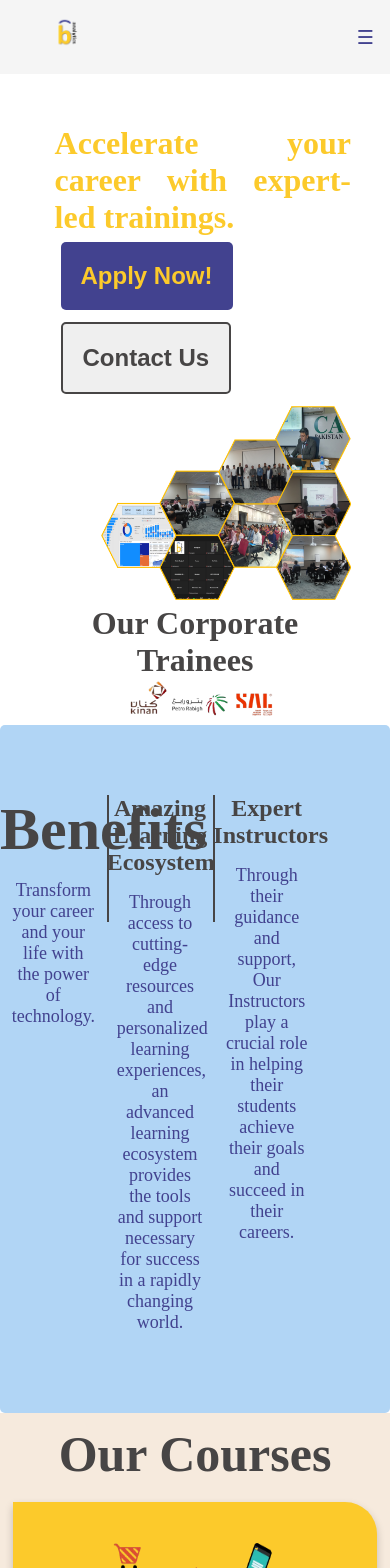
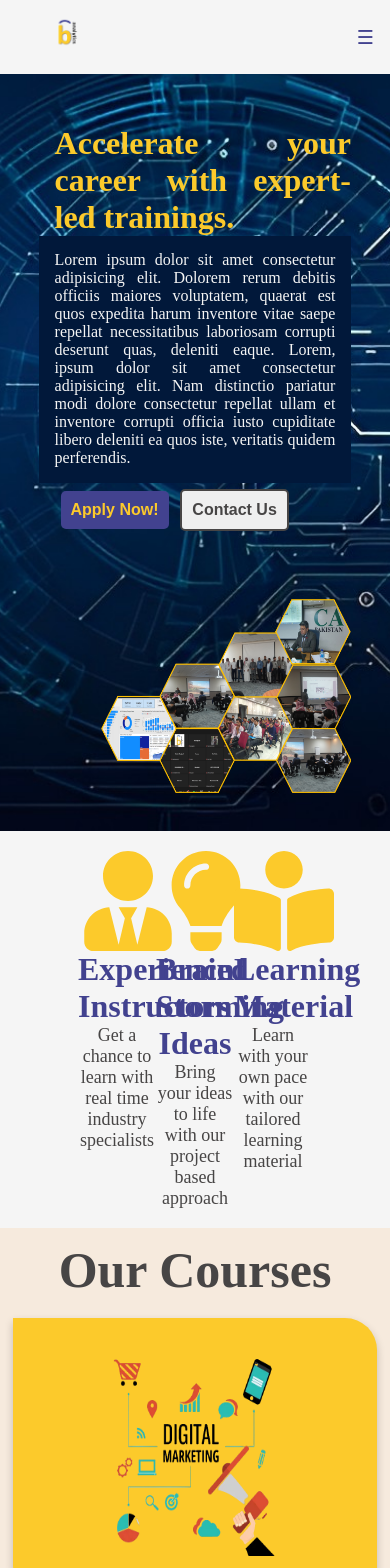
Before and after one commit to HasnatBajwa/BrainAnalytics, a React (Create React App) app: page / in a window 390 px wide. Shown: the top 1568 px of the page. Built offline with nearby package versions, Linux system fonts and the light colour scheme.

Commit message:
updated tagline

```diff
--- a/src/Components/Navbar/Navbar.css
+++ b/src/Components/Navbar/Navbar.css
@@ -14,6 +14,9 @@
     color: var(--darkblue);
     width: 100%;
     padding: 0%;
+    position: fixed;
+    top: 0;
+    z-index: 1;
 }
 
 .home {
--- a/src/Modules/Benefits/Benefits.jsx
+++ b/src/Modules/Benefits/Benefits.jsx
@@ -1,43 +1,41 @@
 import React from "react";
 import "./BenefitsStyles.css";
 import { Grid } from "@material-ui/core";
+import { FaUserTie, FaLightbulb, FaBookReader } from 'react-icons/fa';
+import { FcIdea } from 'react-icons/fc';
+
 
 
 const Benefits = () => {
   return (
     <div className="benefits-container">
-      <Grid className="benefits-data" container justifyContent="center">
+      <Grid container justifyContent="center">
         <Grid item xs={4} sm={4} md={4}>
-          <h1 data-aos="fade-right" className="benefits-heading-1">
-            Benefits
-          </h1>
-          <p className="benefits-txt">
-            Transform your career and your life with the power of technology.
-          </p>
+          <div className="benefits-details">
+            <FaUserTie className="benefits-icon"/>
+            <h1 className="benefits-heading">Experienced Instructors</h1>
+            <p className="benefits-txt">
+              Get a chance to learn with real time industry specialists
+            </p>
+          </div>
         </Grid>
         <Grid item xs={4} sm={4} md={4}>
-          <div className="benefits-bar"> </div>
-          <h2 data-aos="fade-up" className="benefits-heading-2">
-            Amazing Learning Ecosystem
-          </h2>
-          <p className="benefits-txt">
-            Through access to cutting-edge resources and personalized learning
-            experiences, an advanced learning ecosystem provides the tools and
-            support necessary for success in a rapidly changing world.
-          </p>
+          <FaLightbulb className="benefits-icon"/>
+          <h1 className="benefits-heading">Brain Storming Ideas</h1>
+            <p className="benefits-txt">
+              Bring your ideas to life with our project based approach
+            </p>
         </Grid>
         <Grid item xs={4} sm={4} md={4}>
-          <div className="benefits-bar"> </div>
-          <h2 data-aos="fade-left" className="benefits-heading-2">
-            Expert Instructors
-          </h2>
-          <p className="benefits-txt">
-            Through their guidance and support, Our Instructors play a crucial
-            role in helping their students achieve their goals and succeed in
-            their careers.
-          </p>
+          <FaBookReader className="benefits-icon"/>
+          <h1 className="benefits-heading">Learning Material</h1>
+            <p className="benefits-txt">
+              Learn with your own pace with our tailored learning material
+            </p>
         </Grid>
+
       </Grid>
+
     </div>
   );
 };
--- a/src/Modules/Benefits/BenefitsStyles.css
+++ b/src/Modules/Benefits/BenefitsStyles.css
@@ -4,58 +4,37 @@
   --darkblue: rgb(66, 66, 143);
   --text: rgb(71, 69, 69);
 }
-.benefits-container {
-  background-color: var(--blue);
-  padding-top: 70px;
-  padding-bottom: 70px;
-  padding-right: 70px;
+.benefits-container{
+  background-color: whitesmoke;
+  padding: 5% 20% 5% 20%;
+}
+.benefits-icon{
+display: flex;
 margin: auto;
-  border-radius: 5px;
+font-size: 100px;
+color: var(--yellow);
 }
-.benefits-heading-1 {
+.benefits-heading{
   text-align: center;
-  color: var(--text);
-  font-size: 60px;
-}
-.benefits-heading-2 {
-    text-align: center;
-    color: var(--text);
+  color: var(--darkblue);
 }
 .benefits-txt{
   text-align: center;
-color: var(--darkblue);
+  color: var(--text);
   font-size: large;
-margin-top: 5%;
-padding: 10px;
-}
-.benefits-bar{
-    border-left: 2px solid var(--text);
-    height: 15%;
-    position:absolute;
 }
 @media only screen and (max-device-width: 768px)
 {
   .benefits-container{
-  width: 100%;
-  padding-top: 50px;
-  padding-bottom: 50px;
-  padding-right: 50px;
-
+    padding: 10% 0% 10% 0%;
   }
-.benefits-heading-1{
-  font-size: xx-large;
+.benefits-icon{
+  font-size:20px;
 }
-.benefits-heading-2{
-  font-size: small;
+.benefits-heading{
+font-size: x-small;
 }
 .benefits-txt{
-  font-size: small;
-  text-align: justify;
-}
-.benefits-bar{
-  margin-top: 5%;
-  border-left: 2px solid var(--text);
-  height: 30%;
-  position:absolute;
+  font-size: 8px;
 }
 }
--- a/src/Modules/Tagline/Tagline.jsx
+++ b/src/Modules/Tagline/Tagline.jsx
@@ -12,14 +12,11 @@ const Tagline = () => {
           <h1 className="tagline-heading">
             Accelerate your career with expert-led trainings.
           </h1>
-          {/* <h1 className="tagline-txt">
-            "Our company specializes in providing top-quality IT training to
-            professionals and businesses looking to stay ahead of the curve in
-            the constantly evolving world of technology."
-          </h1>
-          <h3 className="tagline-txt">
-          Stay ahead of the curve with our cutting-edge IT training.
-          </h3> */}
+          <p className="tagline-txt">
+            Lorem ipsum dolor sit amet consectetur adipisicing elit. Dolorem rerum debitis officiis maiores voluptatem, quaerat est quos expedita harum inventore vitae saepe repellat necessitatibus laboriosam corrupti deserunt quas, deleniti eaque. Lorem, ipsum dolor sit amet consectetur adipisicing elit.
+            Nam distinctio pariatur modi dolore consectetur repellat ullam et inventore corrupti officia iusto cupiditate libero deleniti ea quos iste, veritatis quidem perferendis.
+          </p>
+
           <div className="tagline-btn-container">
             <button className="tagline-btn apply">Apply Now!</button>
             <button className="tagline-btn contact">Contact Us</button>
@@ -32,19 +29,19 @@ const Tagline = () => {
             alt="Trainings"
           />
         </Grid>
-        <Grid item xs={12} sm={12} md={12}>
-          <div className="tagline-partners">
-            <h1 id="tagline-partners-txt"> Our Corporate Trainees</h1>
-            <img
-              className="tagline-partners-img"
-              src={Partners}
-              alt="Partners"
-            />
-          </div>
-        </Grid>
       </Grid>
     </div>
   );
 };
 
 export default Tagline;
+{/* <Grid item xs={12} sm={12} md={12}>
+<div className="tagline-partners">
+  <h1 id="tagline-partners-txt"> Our Corporate Trainees</h1>
+  <img
+    className="tagline-partners-img"
+    src={Partners}
+    alt="Partners"
+  />
+</div>
+</Grid> */}
--- a/src/Modules/Tagline/TaglineStyles.css
+++ b/src/Modules/Tagline/TaglineStyles.css
@@ -3,28 +3,42 @@
   --blue: rgb(177, 213, 245);
   --darkblue: rgb(66, 66, 143);
   --text: rgb(71, 69, 69);
+  --navy:rgba(1,24,58,255);
 }
 .tagline-container {
-  margin-top:5%;
+  margin-top:8%;
   background-color: white;
   overflow-x: hidden;
   padding-left: 10%;
   padding-right: 10%;
+  background: url(../../assets//company/tagline.jpg);
+  background-attachment: fixed;
+  background-position: center;
+  background-repeat: no-repeat;
+  background-size: cover;
+  height: 800px;
 }
 .tagline-heading {
+  margin-top: 20%;
   padding-top: 10%;
   padding-left:5%;
   color: var(--yellow);
   text-align: justify;
+}
+.tagline-txt{
+  color: whitesmoke;
+text-align: justify;
+padding: 5%;
+background-color: var(--navy);
 }
 .tagline-btn-container{
     margin-left: 5%;
 }
 .tagline-btn {
   border: none;
-  font-size: x-large;
+  font-size:medium;
   margin: 2%;
-  padding: 20px;
+  padding: 10px;
   border-radius: 5px;
   font-weight: bold;
 }
@@ -43,22 +57,18 @@
 .tagline-trainings-img{
     width: 80%;
     margin-left:20%;
-    margin-top: 2%;
+    margin-top: 20%;
 }
 #tagline-partners-txt{
     color: var(--text);
     font-size: xx-large;
     text-align: center;
 }
-.tagline-partners-img{
-    width: 50%;
-    margin-left: 28%;
-}
+
 @media only screen and (max-device-width: 768px) {
-
-  .tagline-container {
-    margin-top:50%;
-  }
+ .tagline-container{
+  margin-top: 25%;
+ }
   .tagline-btn {
     border: none;
     font-size: small;
```
Also changed, not shown: src/assets/company/tagline.jpg (added). Lines whose indentation alone changed are shown as unchanged.
